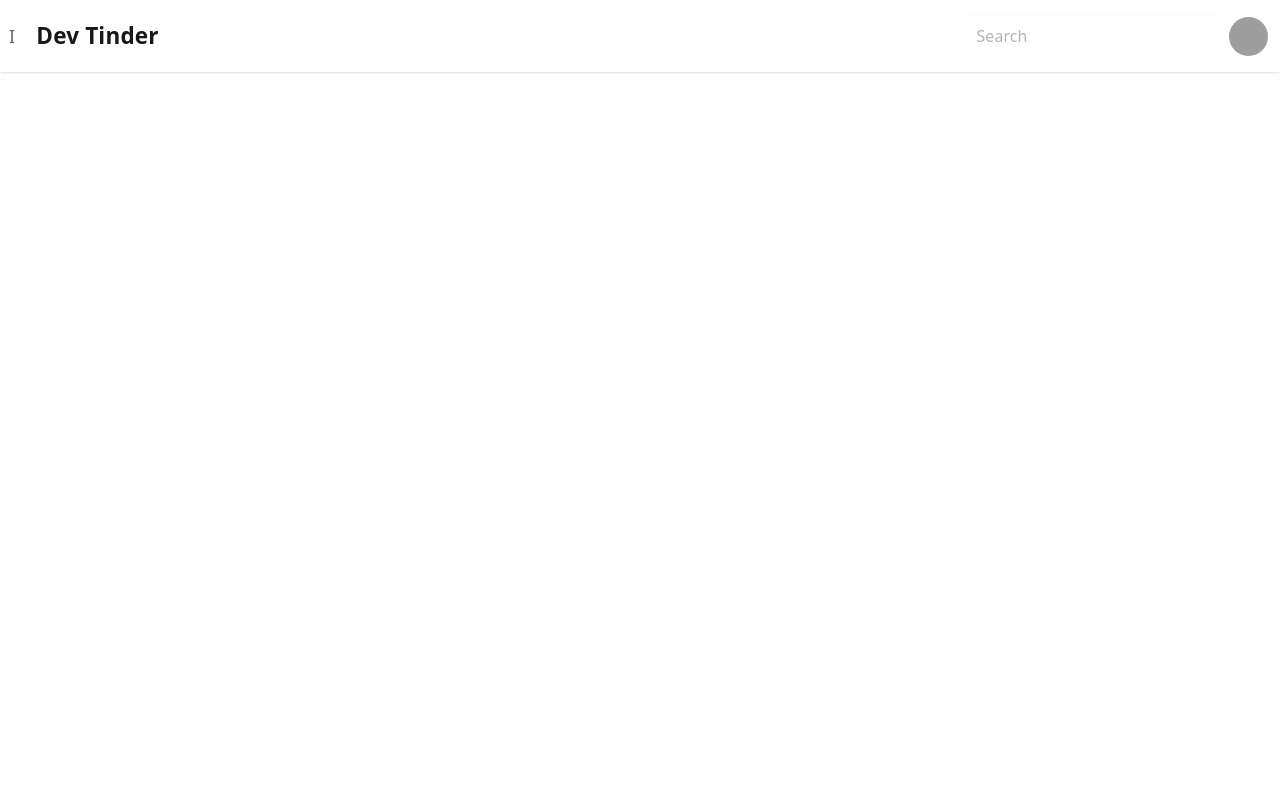
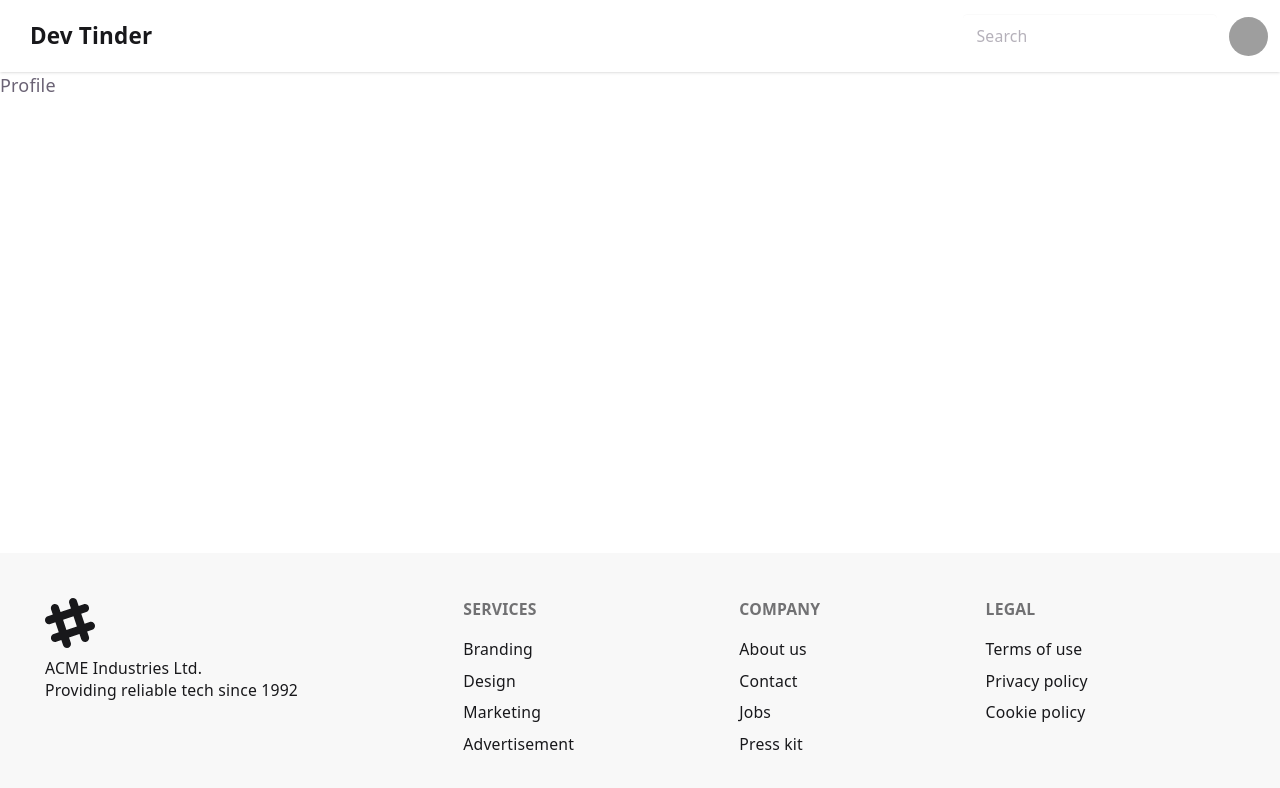
Before and after one commit to rsk56450/devTinder-web, a React (Vite) app: page /profile in a window 1280 px wide. Shown: the top 788 px of the page. Built offline with nearby package versions, Linux system fonts and the light colour scheme; grey boxes are pictures that could not be loaded.

Commit message:
updated code till adding router

```diff
--- a/package.json
+++ b/package.json
@@ -11,7 +11,8 @@
   },
   "dependencies": {
     "react": "^19.2.8",
-    "react-dom": "^19.2.8"
+    "react-dom": "^19.2.8",
+    "react-router-dom": "^7.18.3"
   },
   "devDependencies": {
     "@eslint/js": "^10.0.1",
--- a/src/App.jsx
+++ b/src/App.jsx
@@ -1,48 +1,21 @@
+import NavbarComponent from './Components/NavbarComponent.jsx';
+import Body from './Components/Body.jsx';
+import { BrowserRouter, Routes, Route } from "react-router-dom";
+import Login from './Components/Login.jsx';
+import Profile from './Components/Profile.jsx';
+
 function App() {
   return (
-    <div className="navbar w-full bg-base-100 shadow-sm">
-I       <div className="flex-1">
-        <a className="btn btn-ghost text-xl">Dev Tinder</a>
-      </div>
-      <div className="flex gap-2">
-        <input
-          type="text"
-          placeholder="Search"
-          className="input w-24 md:w-auto"
-        />
-        <div className="dropdown dropdown-end">
-          <div
-            tabIndex={0}
-            role="button"
-            className="btn btn-ghost btn-circle avatar"
-          >
-            <div className="w-10 rounded-full">
-              <img
-                alt="Tailwind CSS Navbar component"
-                src="https://img.daisyui.com/images/stock/photo-1534528741775-53994a69daeb.webp"
-              />
-            </div>
-          </div>
-          <ul
-            tabIndex={-1}
-            className="menu menu-sm dropdown-content bg-base-100 rounded-box z-1 mt-3 w-52 p-2 shadow"
-          >
-            <li>
-              <a className="justify-between">
-                Profile
-                <span className="badge">New</span>
-              </a>
-            </li>
-            <li>
-              <a>Settings</a>
-            </li>
-            <li>
-              <a>Logout</a>
-            </li>
-          </ul>
-        </div>
-      </div>
-    </div>
+    <>
+    <BrowserRouter basename='/'>
+        <Routes>
+          <Route path='/' element={<Body />} >
+            <Route path='/login' element={<Login />} />
+            <Route path='/profile' element={<Profile />} />
+          </Route>
+    </Routes>
+    </BrowserRouter>
+      </>
   );
 }
 
--- /dev/null
+++ b/src/Components/Body.jsx
@@ -0,0 +1,17 @@
+import React from 'react'
+import NavbarComponent from './NavbarComponent.jsx';
+import { Outlet } from 'react-router-dom';
+import Footer from './Footer.jsx';
+const Body = () => {
+  return (
+    <div className="flex min-h-screen flex-col">
+      <NavbarComponent />
+      <main className="flex-1">
+        <Outlet />
+      </main>
+      <Footer />
+    </div>
+  );
+};
+
+export default Body
--- /dev/null
+++ b/src/Components/Footer.jsx
@@ -0,0 +1,48 @@
+import React from 'react'
+
+const Footer = () => {
+  return (
+    <footer className="footer mt-auto w-full sm:footer-horizontal bg-base-200 text-base-content p-10">
+  <aside>
+    <svg
+      width="50"
+      height="50"
+      viewBox="0 0 24 24"
+      xmlns="http://www.w3.org/2000/svg"
+      fillRule="evenodd"
+      clipRule="evenodd"
+      className="fill-current">
+      <path
+        d="M22.672 15.226l-2.432.811.841 2.515c.33 1.019-.209 2.127-1.23 2.456-1.15.325-2.148-.321-2.463-1.226l-.84-2.518-5.013 1.677.84 2.517c.391 1.203-.434 2.542-1.831 2.542-.88 0-1.601-.564-1.86-1.314l-.842-2.516-2.431.809c-1.135.328-2.145-.317-2.463-1.229-.329-1.018.211-2.127 1.231-2.456l2.432-.809-1.621-4.823-2.432.808c-1.355.384-2.558-.59-2.558-1.839 0-.817.509-1.582 1.327-1.846l2.433-.809-.842-2.515c-.33-1.02.211-2.129 1.232-2.458 1.02-.329 2.13.209 2.461 1.229l.842 2.515 5.011-1.677-.839-2.517c-.403-1.238.484-2.553 1.843-2.553.819 0 1.585.509 1.85 1.326l.841 2.517 2.431-.81c1.02-.33 2.131.211 2.461 1.229.332 1.018-.21 2.126-1.23 2.456l-2.433.809 1.622 4.823 2.433-.809c1.242-.401 2.557.484 2.557 1.838 0 .819-.51 1.583-1.328 1.847m-8.992-6.428l-5.01 1.675 1.619 4.828 5.011-1.674-1.62-4.829z"></path>
+    </svg>
+    <p>
+      ACME Industries Ltd.
+      <br />
+      Providing reliable tech since 1992
+    </p>
+  </aside>
+  <nav>
+    <h6 className="footer-title">Services</h6>
+    <a className="link link-hover">Branding</a>
+    <a className="link link-hover">Design</a>
+    <a className="link link-hover">Marketing</a>
+    <a className="link link-hover">Advertisement</a>
+  </nav>
+  <nav>
+    <h6 className="footer-title">Company</h6>
+    <a className="link link-hover">About us</a>
+    <a className="link link-hover">Contact</a>
+    <a className="link link-hover">Jobs</a>
+    <a className="link link-hover">Press kit</a>
+  </nav>
+  <nav>
+    <h6 className="footer-title">Legal</h6>
+    <a className="link link-hover">Terms of use</a>
+    <a className="link link-hover">Privacy policy</a>
+    <a className="link link-hover">Cookie policy</a>
+  </nav>
+</footer>
+  )
+}
+
+export default Footer
--- /dev/null
+++ b/src/Components/Login.jsx
@@ -0,0 +1,9 @@
+import React from 'react'
+
+const Login = () => {
+  return (
+    <div>Login</div>
+  )
+}
+
+export default Login
--- /dev/null
+++ b/src/Components/NavbarComponent.jsx
@@ -0,0 +1,49 @@
+const NavbarComponent = () => {
+  return (
+    <div className="navbar w-full bg-base-100 shadow-sm">
+      <div className="flex-1">
+        <a className="btn btn-ghost text-xl">Dev Tinder</a>
+      </div>
+      <div className="flex gap-2">
+        <input
+          type="text"
+          placeholder="Search"
+          className="input w-24 md:w-auto"
+        />
+        <div className="dropdown dropdown-end">
+          <div
+            tabIndex={0}
+            role="button"
+            className="btn btn-ghost btn-circle avatar"
+          >
+            <div className="w-10 rounded-full">
+              <img
+                alt="Tailwind CSS Navbar component"
+                src="https://img.daisyui.com/images/stock/photo-1534528741775-53994a69daeb.webp"
+              />
+            </div>
+          </div>
+          <ul
+            tabIndex={-1}
+            className="menu menu-sm dropdown-content bg-base-100 rounded-box z-1 mt-3 w-52 p-2 shadow"
+          >
+            <li>
+              <a className="justify-between">
+                Profile
+                <span className="badge">New</span>
+              </a>
+            </li>
+            <li>
+              <a>Settings</a>
+            </li>
+            <li>
+              <a>Logout</a>
+            </li>
+          </ul>
+        </div>
+      </div>
+    </div>
+  );
+};
+
+export default NavbarComponent;
--- /dev/null
+++ b/src/Components/Profile.jsx
@@ -0,0 +1,9 @@
+import React from 'react'
+
+const Profile = () => {
+  return (
+    <div>Profile</div>
+  )
+}
+
+export default Profile
```
Also changed, not shown: 1 other file (tests, documents, lock files or other folders).
